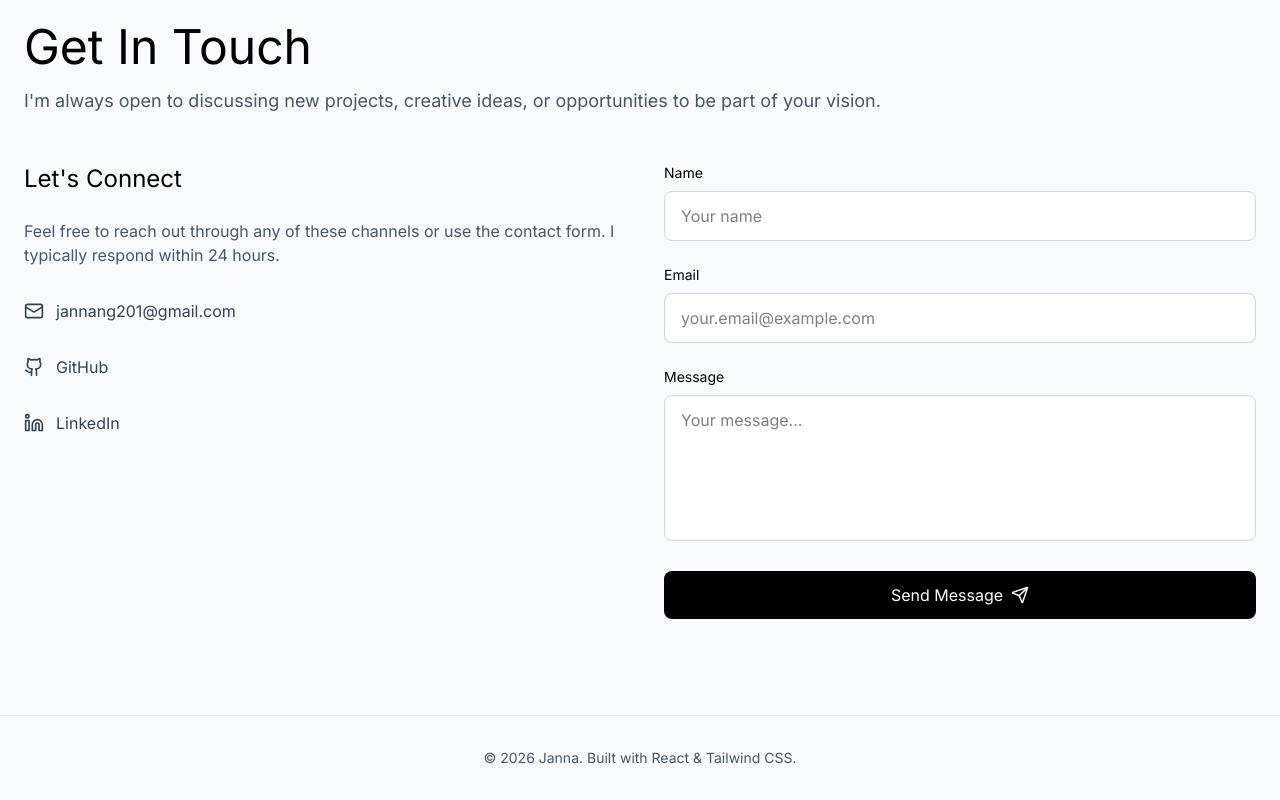
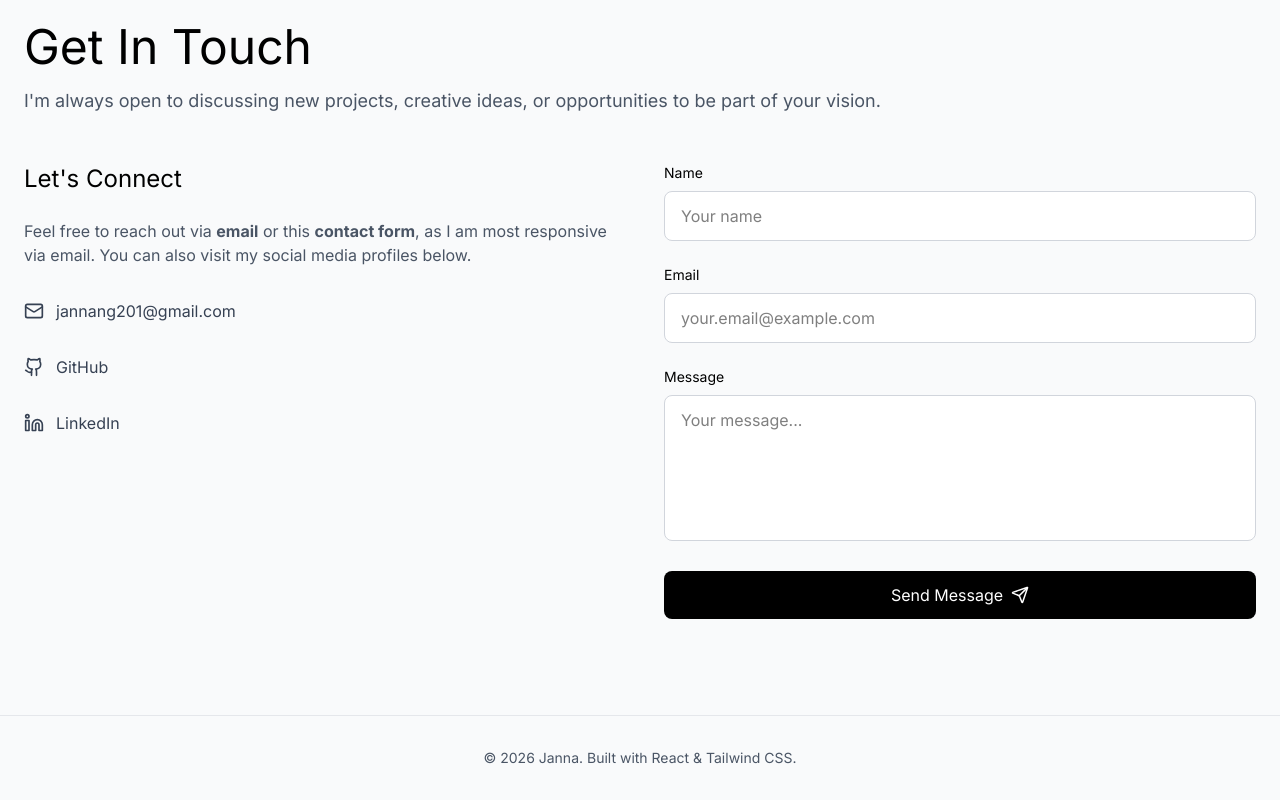
Before and after one commit to quanzee/portfolio-website, a React (Vite) app in the folder my-portfolio/: page / in a window 1280 px wide. Shown: the part 3969-4769 px from the top of the page. Built offline with nearby package versions, Linux system fonts and the light colour scheme.

Commit message:
Updated copy

```diff
--- a/my-portfolio/src/components/Contact.tsx
+++ b/my-portfolio/src/components/Contact.tsx
@@ -37,8 +37,7 @@ const Contact = () => {
           <div>
             <h3 className="text-2xl mb-6">Let's Connect</h3>
             <p className="text-gray-600 mb-8">
-              Feel free to reach out through any of these channels or use the
-              contact form. I typically respond within 24 hours.
+              Feel free to reach out via <b>email</b> or this <b>contact form</b>, as I am most responsive via email. You can also visit my social media profiles below.
             </p>
             <div className="flex flex-col gap-4">
               <a
```
